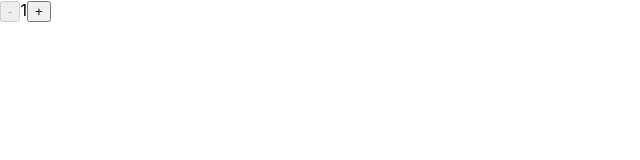
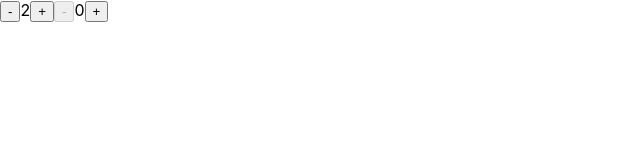
Before and after one commit to imteekay/frontend-challenges, a React (Create React App) app in the folder findhotel-frontend-assignment/: page / in a window 1280 px wide. Shown: the top 160 px of the page, without its empty margins (0-640 px from the left). Built offline with nearby package versions, Linux system fonts and the light colour scheme.

Commit message:
adult and children count input

```diff
--- a/findhotel-frontend-assignment/package.json
+++ b/findhotel-frontend-assignment/package.json
@@ -33,6 +33,7 @@
     ]
   },
   "devDependencies": {
+    "@types/react": "^17.0.37",
     "prettier": "2.5.1"
   }
 }
--- a/findhotel-frontend-assignment/src/App.tsx
+++ b/findhotel-frontend-assignment/src/App.tsx
@@ -1,18 +1,14 @@
-import React, { useState } from 'react';
-import { NumberInput } from './components/NumberInput';
+import { GuestRooms } from './components/GuestRooms';
+import { GuestRoomsProvider } from './GuestRooms/contexts/GuestRoomsContext';
+
 import './App.css';
 
 function App() {
-  const [numberValue, setNumberValue] = useState(1);
-
   return (
     <div className="App">
-      <NumberInput
-        value={numberValue}
-        updateValue={setNumberValue}
-        minValue={1}
-        maxValue={5}
-      />
+      <GuestRoomsProvider>
+        <GuestRooms />
+      </GuestRoomsProvider>
     </div>
   );
 }
--- /dev/null
+++ b/findhotel-frontend-assignment/src/GuestRooms/contexts/GuestRoomsContext.tsx
@@ -0,0 +1,111 @@
+import { createContext, useState } from 'react';
+import { GuestRooms } from '../types/GuestRooms';
+
+type GuestRoomsValues = {
+  getAdultsCount: (room: string) => number;
+  getChildrenCount: (room: string) => number;
+  updateAdultsCount: (room: string, count: number) => void;
+  updateChild: (room: string, childIndex: number, childAge: number) => void;
+  addChild: (room: string) => void;
+  removeChild: (room: string) => void;
+};
+
+export const GuestRoomsContext = createContext<GuestRoomsValues>(undefined);
+
+const ROOMS_DEFAULT = {
+  'Room 1': {
+    adultsCount: 2,
+    children: [],
+  },
+};
+
+export const GuestRoomsProvider = (props) => {
+  const [guestRooms, setGuestRooms] = useState<GuestRooms>({
+    rooms: ROOMS_DEFAULT,
+  });
+
+  function getAdultsCount(room: string) {
+    return guestRooms.rooms[room].adultsCount;
+  }
+
+  function getChildrenCount(room: string) {
+    return guestRooms.rooms[room].children.length;
+  }
+
+  function updateAdultsCount(room: string, count: number) {
+    setGuestRooms({
+      rooms: {
+        ...guestRooms.rooms,
+        [room]: {
+          ...guestRooms.rooms[room],
+          adultsCount: count,
+        },
+      },
+    });
+  }
+
+  function updateChild(room: string, childIndex: number, childAge: number) {
+    const children = guestRooms.rooms[room].children;
+
+    children[childIndex] = {
+      age: childAge,
+    };
+
+    guestRooms.rooms[room] = {
+      ...guestRooms.rooms[room],
+      children,
+    };
+
+    setGuestRooms(guestRooms);
+  }
+
+  function addChild(room: string) {
+    const children = guestRooms.rooms[room].children;
+
+    setGuestRooms({
+      rooms: {
+        ...guestRooms.rooms,
+        [room]: {
+          ...guestRooms.rooms[room],
+          children: [
+            ...children,
+            {
+              age: 8,
+            },
+          ],
+        },
+      },
+    });
+  }
+
+  function removeChild(room: string) {
+    const children = guestRooms.rooms[room].children;
+
+    children.pop();
+
+    setGuestRooms({
+      rooms: {
+        ...guestRooms.rooms,
+        [room]: {
+          ...guestRooms.rooms[room],
+          children,
+        },
+      },
+    });
+  }
+
+  const providerValue = {
+    getAdultsCount,
+    getChildrenCount,
+    updateAdultsCount,
+    updateChild,
+    addChild,
+    removeChild,
+  };
+
+  return (
+    <GuestRoomsContext.Provider value={providerValue}>
+      {props.children}
+    </GuestRoomsContext.Provider>
+  );
+};
--- /dev/null
+++ b/findhotel-frontend-assignment/src/components/GuestRooms/AdultsCountInput/index.tsx
@@ -0,0 +1,21 @@
+import { useContext } from 'react';
+import { NumberInput } from '../../NumberInput';
+import { GuestRoomsContext } from '../../../GuestRooms/contexts/GuestRoomsContext';
+
+export const AdultsCountInput = ({ room = 'Room 1' }) => {
+  const { getAdultsCount, updateAdultsCount } = useContext(GuestRoomsContext);
+  const adultsCount = getAdultsCount(room);
+
+  const increaseValue = () => updateAdultsCount(room, adultsCount + 1);
+  const decreaseValue = () => updateAdultsCount(room, adultsCount - 1);
+
+  return (
+    <NumberInput
+      value={adultsCount}
+      increaseValue={increaseValue}
+      decreaseValue={decreaseValue}
+      minValue={1}
+      maxValue={5}
+    />
+  );
+};
--- /dev/null
+++ b/findhotel-frontend-assignment/src/components/GuestRooms/ChildrenCountInput/index.tsx
@@ -0,0 +1,23 @@
+import { useContext } from 'react';
+import { NumberInput } from '../../NumberInput';
+import { GuestRoomsContext } from '../../../GuestRooms/contexts/GuestRoomsContext';
+
+export const ChildrenCountInput = ({ room = 'Room 1' }) => {
+  const { getChildrenCount, addChild, removeChild } =
+    useContext(GuestRoomsContext);
+
+  const childrenCount = getChildrenCount(room);
+
+  const increaseValue = () => addChild(room);
+  const decreaseValue = () => removeChild(room);
+
+  return (
+    <NumberInput
+      value={childrenCount}
+      increaseValue={increaseValue}
+      decreaseValue={decreaseValue}
+      minValue={0}
+      maxValue={3}
+    />
+  );
+};
--- /dev/null
+++ b/findhotel-frontend-assignment/src/components/GuestRooms/index.tsx
@@ -0,0 +1,11 @@
+import { AdultsCountInput } from './AdultsCountInput';
+import { ChildrenCountInput } from './ChildrenCountInput';
+
+export const GuestRooms = () => {
+  return (
+    <>
+      <AdultsCountInput />
+      <ChildrenCountInput />
+    </>
+  );
+};
--- a/findhotel-frontend-assignment/src/components/NumberInput/index.tsx
+++ b/findhotel-frontend-assignment/src/components/NumberInput/index.tsx
@@ -1,21 +1,18 @@
-import React, { useCallback } from 'react';
-
-export const NumberInput = ({ value, updateValue, minValue, maxValue }) => {
+export const NumberInput = ({
+  value,
+  increaseValue,
+  decreaseValue,
+  minValue,
+  maxValue,
+}) => {
   const isAbleToDecreaseValue = value > minValue;
   const isAbleToIncreaseValue = value < maxValue;
 
-  const decreaseNumber = useCallback(
-    () => isAbleToDecreaseValue && updateValue(value - 1),
-    [value, updateValue, isAbleToDecreaseValue]
-  );
-
-  const increaseNumber = useCallback(
-    () => isAbleToIncreaseValue && updateValue(value + 1),
-    [value, updateValue, isAbleToIncreaseValue]
-  );
-
   const isDecreaseDisabled = value === minValue;
   const isIncreaseDisabled = value === maxValue;
+
+  const decreaseNumber = () => isAbleToDecreaseValue && decreaseValue();
+  const increaseNumber = () => isAbleToIncreaseValue && increaseValue();
 
   return (
     <>
```
Also changed, not shown: findhotel-frontend-assignment/src/GuestRooms/transformers/tests/toGuestRooms.ts (renamed from findhotel-frontend-assignment/src/GuestRoom/transformers/tests/toGuestRooms.ts), findhotel-frontend-assignment/src/GuestRooms/transformers/toGuestRooms.ts (renamed from findhotel-frontend-assignment/src/GuestRoom/transformers/toGuestRooms.ts), findhotel-frontend-assignment/src/GuestRooms/types/GuestRooms.ts (renamed from findhotel-frontend-assignment/src/GuestRoom/types/GuestRooms.ts), 1 other file (tests, documents, lock files or other folders).
